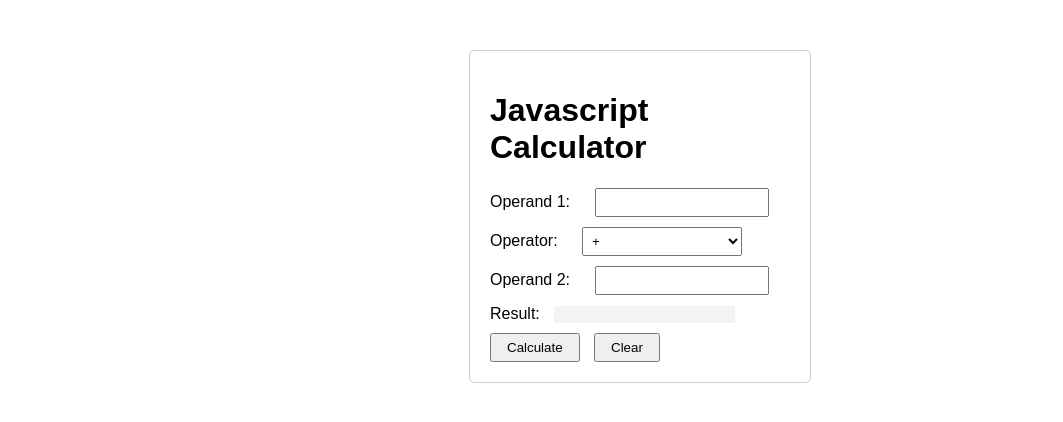
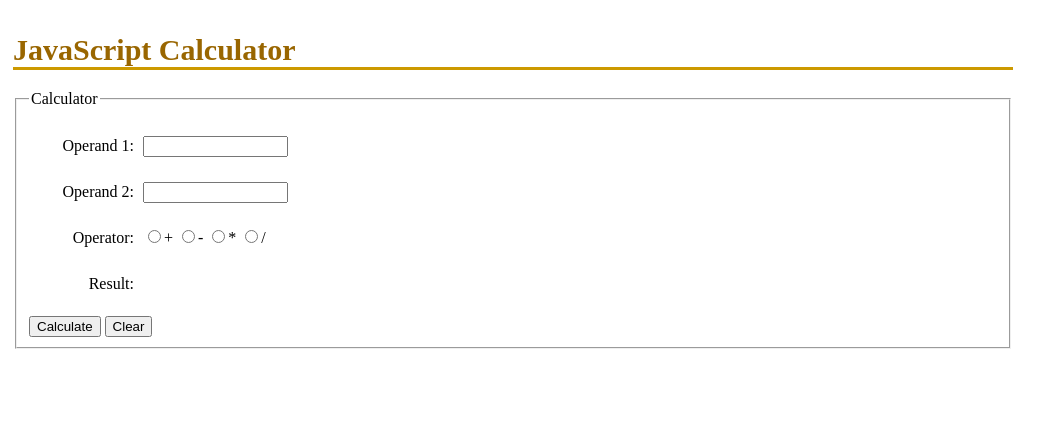
Before and after one commit to parikshya098/portfolio, a plain HTML site: page JS-Calculator/index.html in a window 1280 px wide. Shown: the whole page, without its empty margins (0-1063 px from the left). Drawn offline with Linux system fonts and the light colour scheme; files that its build step writes are made by us from their sources.

Commit message:
JavaScript Calculator

```diff
--- a/JS-Calculator/assets/script/script.js
+++ b/JS-Calculator/assets/script/script.js
@@ -1,72 +1,75 @@
 function calculate() {
-    // Hide all error messages
-    document.getElementById('error-op1').style.display = 'none';
-    document.getElementById('error-op').style.display = 'none';
-    document.getElementById('error-op2').style.display = 'none';
+    // Clear any error or output messages
+    document.getElementById("Operand1Error").innerHTML = "";
+    document.getElementById("Operand2Error").innerHTML = "";
+    document.getElementById("Result").innerHTML = "";
 
-    // Get the operand values and operator
-    var operand1 = document.getElementById('operand1').value;
-    var operator = document.getElementById('operator').value;
-    var operand2 = document.getElementById('operand2').value;
-    var result = 0;
+    // Error Flag - True if an error has occurred
+    var errorflag = false;
 
-    // Validate operands and operator
+    // Get operands from form
+    var operand1 = document.getElementById("Operand1").value;
+    var operand2 = document.getElementById("Operand2").value;
+
+    // Check for required operands and if they are numbers
     if (!operand1) {
-        document.getElementById('error-op1').style.display = 'block';
-        return;
-    }
-
-    if (!operator) {
-        document.getElementById('error-op').style.display = 'block';
-        return;
+        document.getElementById("Operand1Error").innerHTML = "Operand 1 is Required";
+        errorflag = true;
+    } else if (isNaN(operand1)) {
+        document.getElementById("Operand1Error").innerHTML = "Operand 1 Must be a Numeric Value";
+        errorflag = true;
     }
 
     if (!operand2) {
-        document.getElementById('error-op2').style.display = 'block';
-        return;
+        document.getElementById("Operand2Error").innerHTML = "Operand 2 is Required";
+        errorflag = true;
+    } else if (isNaN(operand2)) {
+        document.getElementById("Operand2Error").innerHTML = "Operand 2 Must be a Numeric Value";
+        errorflag = true;
     }
 
-    // Parse operands
-    operand1 = parseFloat(operand1);
-    operand2 = parseFloat(operand2);
-
-    // Check for division by zero
-    if (operator === '/' && operand2 === 0) {
-        document.getElementById('result').value = 'Error: Division by zero';
-        return;
+    // Check that an operator is selected
+    var operatorSelected = document.querySelector('input[name="Operator"]:checked');
+    if (!operatorSelected) {
+        document.getElementById("OperatorError").innerHTML = "Operator is Required";
+        errorflag = true;
     }
 
-    // Perform calculation
-    switch (operator) {
-        case '+':
-            result = operand1 + operand2;
-            break;
-        case '-':
-            result = operand1 - operand2;
-            break;
-        case '*':
-            result = operand1 * operand2;
-            break;
-        case '/':
-            result = operand1 / operand2;
-            break;
-        default:
-            result = 'Invalid operator';
+    // if there is no error, perform the calculations
+    if (!errorflag) {
+        var operand1fp = parseFloat(operand1);
+        var operand2fp = parseFloat(operand2);
+        var result;
+
+        // Perform calculation based on selected operator
+        switch(operatorSelected.value) {
+            case 'Add':
+                result = operand1fp + operand2fp;
+                break;
+            case 'Subtract':
+                result = operand1fp - operand2fp;
+                break;
+            case 'Multiply':
+                result = operand1fp * operand2fp;
+                break;
+            case 'Divide':
+                if(operand2fp === 0) {
+                    document.getElementById("Operand2Error").innerHTML = "Cannot divide by zero";
+                    return;
+                }
+                result = operand1fp / operand2fp;
+                break;
+        }
+
+        // Display result
+        document.getElementById("Result").innerHTML = result.toString();
     }
+}
 
-    // Display result
-    document.getElementById('result').value = result;
-    }
-
-    function clearForm() {
-        // Clear all inputs
-        document.getElementById('operand1').value = '';
-        document.getElementById('operator').selectedIndex = 0;
-        document.getElementById('operand2').value = '';
-        document.getElementById('result').value = '';
-
-        // Hide all error messages
-        document.getElementById('error-op1').style.display = 'none';
-        document.getElementById('error-op').style.display = 'none';
-        document.getElementById('error-op2').style.display = 'none';
-    }
+function clearform() {
+    document.getElementById("calculatorForm").reset();
+    document.getElementById("Operand1Error").innerHTML = "";
+    document.getElementById("Operand2Error").innerHTML = "";
+    document.getElementById("OperatorError").innerHTML = "";
+    document.getElementById("Result").innerHTML = "";
+}
--- a/JS-Calculator/assets/style/styles.css
+++ b/JS-Calculator/assets/style/styles.css
@@ -1,41 +1,21 @@
-body {
-    font-family: Arial, sans-serif;
+.formcontainer {
+    width: 1000px;
+    padding: 5px;
 }
 
-.calculator {
-    width: 300px;
-    margin: 50px auto;
-    padding: 20px;
-    border: 1px solid #ccc;
-    border-radius: 5px;
+.formlabel {
+    display: inline-block;
+    width: 100px;
+    text-align: right;
+    padding: 5px;
+}
+.error {
+    color: red;
+    padding-left: 5px;
 }
 
-.form-group {
-    margin-bottom: 10px;
+h1 {
+    border-bottom: 3px solid #cc9900;
+    color: #996600;
+    font-size: 30px;
 }
-
-label {
-    margin-right: 10px;
-}
-
-.error {
-    color: red;
-    display: none;
-}
-
-input[type="number"], select {
-    padding: 5px;
-    margin-left: 10px;
-    width: 160px;
-}
-
-input[type="text"] {
-    border: none;
-    background-color: #f3f3f3;
-}
-
-button {
-    padding: 5px 15px;
-    margin-right: 10px;
-    cursor: pointer;
-}
--- a/JS-Calculator/index.html
+++ b/JS-Calculator/index.html
@@ -1,43 +1,54 @@
 <!DOCTYPE html>
-<html lang="en">
+<html xmlns="http://www.w3.org/1999/xhtml" lang="en" xml:lang="en">
 <head>
     <meta charset="UTF-8">
-    <meta name="viewport" content="width=device-width, initial-scale=1.0">
-    <title>Javascript Calculator</title>
-    <link rel="stylesheet" href="styles.css">
+    <meta name="description" content="JavaScript Calculator">
+    <meta name="keywords" content="JavaScript, HTML, CSS">
+    <meta name="author" content="Parikshya Bhandari">
+    <title>JavaScript Calculator</title>
+    <link rel="stylesheet" type="text/css" href="assets/style/styles.css">
 </head>
 <body>
-    <div class="calculator">
-        <h1>Javascript Calculator</h1>
-        <form id="calc-form">
-            <div class="form-group">
-                <label for="operand1">Operand 1:</label>
-                <input type="number" step="any" id="operand1" required>
-                <span class="error" id="error-op1">Operand 1 is Required</span>
-            </div>
-            <div class="form-group">
-                <label for="operator">Operator:</label>
-                <select id="operator" required>
-                    <option value="+">+</option>
-                    <option value="-">-</option>
-                    <option value="*">*</option>
-                    <option value="/">/</option>
-                </select>
-                <span class="error" id="error-op">Operator is Required</span>
-            </div>
-            <div class="form-group">
-                <label for="operand2">Operand 2:</label>
-                <input type="number" step="any" id="operand2" required>
-                <span class="error" id="error-op2">Operand 2 is Required</span>
-            </div>
-            <div class="form-group">
-                <label for="result">Result:</label>
-                <input type="text" id="result" readonly>
-            </div>
-            <button type="button" onclick="calculate()">Calculate</button>
-            <button type="button" onclick="clearForm()">Clear</button>
-        </form>
+<form id="calculatorForm">
+    <div class="formcontainer">
+        <h1>JavaScript Calculator</h1>
+        <fieldset id="calculatorDetails">
+            <legend>Calculator</legend>
+            <br>
+            <label class="formlabel" for="Operand1">Operand 1: </label>
+            <input type="text" id="Operand1" name="Operand1" size="15" maxlength="15">
+            <label class="error" for="Operand1" id="Operand1Error"></label>
+            <br><br>
+
+            <label class="formlabel" for="Operand2">Operand 2: </label>
+            <input type="text" id="Operand2" name="Operand2" size="15" maxlength="15">
+            <label class="error" for="Operand2" id="Operand2Error"></label>
+            <br><br>
+
+            <label class="formlabel">Operator: </label>
+                <label for="AddOperator">
+                    <input type="radio" name="Operator" id="AddOperator" value="Add">+
+                </label>
+                <label for="SubtractOperator">
+                    <input type="radio" name="Operator" id="SubtractOperator" value="Subtract">-
+                </label>
+                <label for="MultiplyOperator">
+                    <input type="radio" name="Operator" id="MultiplyOperator" value="Multiply">*</label>
+                <label for="DivideOperator">
+                    <input type="radio" name="Operator" id="DivideOperator" value="Divide">/
+                </label>
+            <label for="Operator" class="error" id="OperatorError"></label>
+            <br><br>
+
+            <label class="formlabel">Result: </label>
+            <span id="Result"></span>
+            <br><br>
+
+            <input type="button" value="Calculate" name="Calculate" onclick="calculate();">
+            <input type="button" value="Clear" name="Clear" onclick="clearform();">
+        </fieldset>
     </div>
-    <script src="script.js"></script>
+</form>
+<script src="assets/script/script.js"></script>
 </body>
 </html>
```
